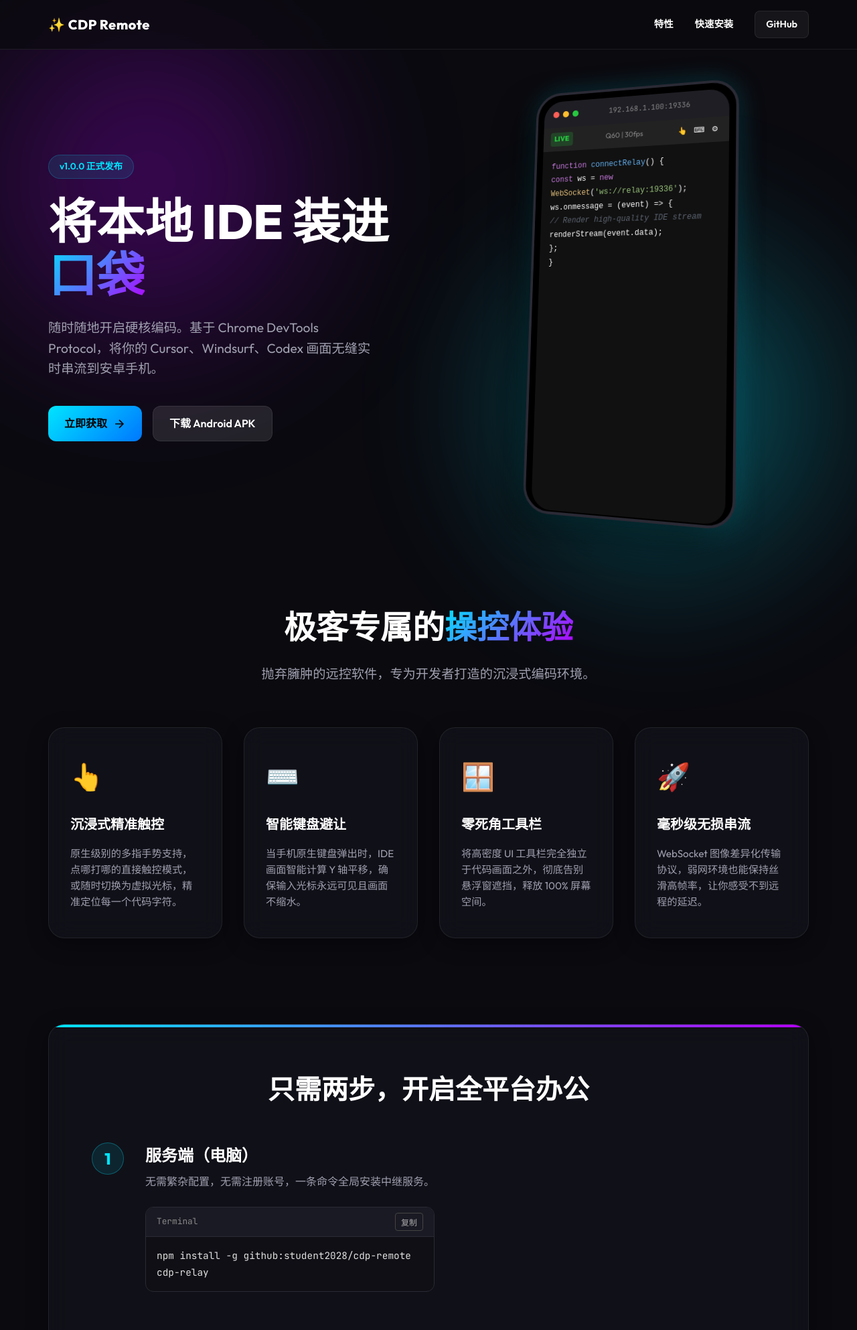
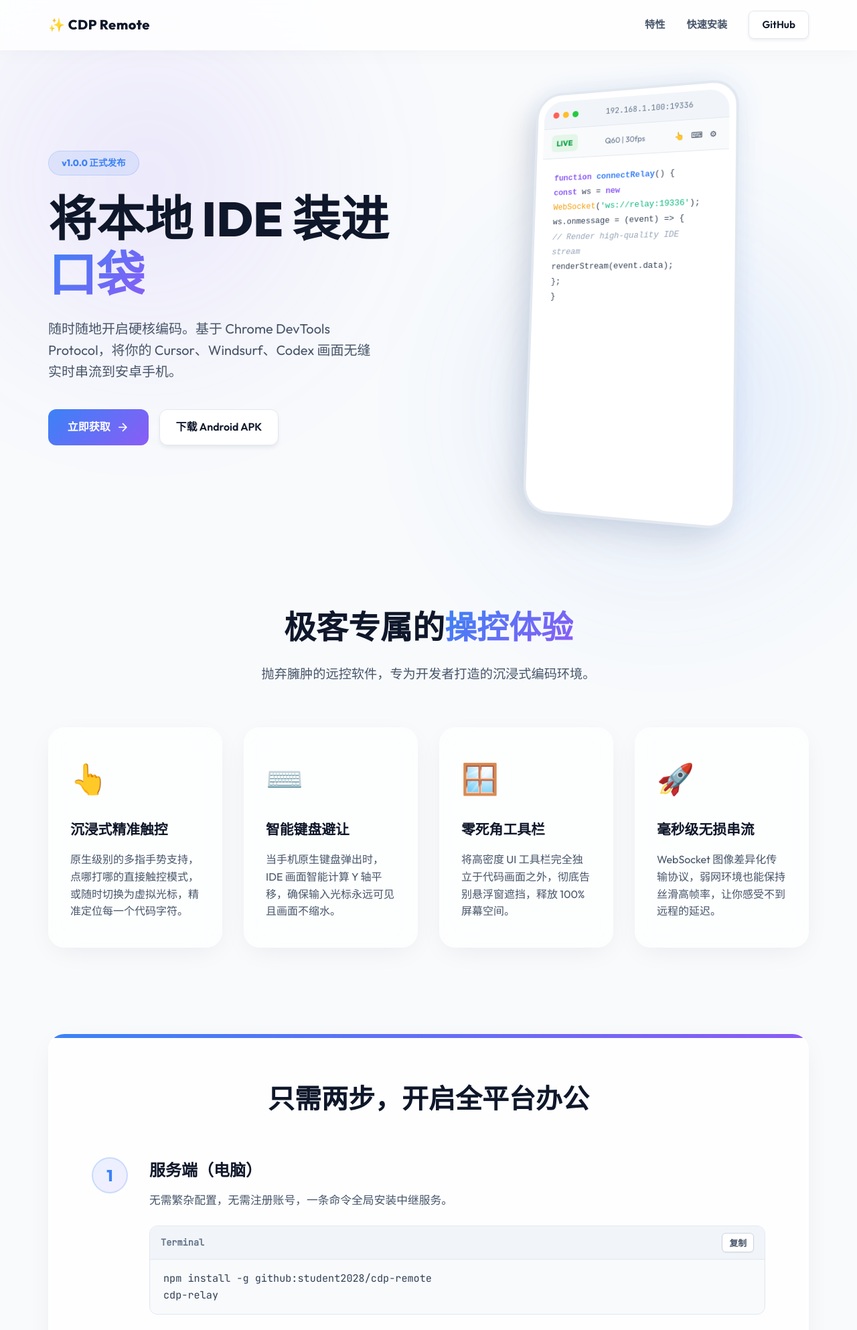
Before and after one commit to student2028/cdp-remote, a website: page docs/index.html in a window 1280 px wide. Shown: the top 1986 px of the page at 67% size. Drawn offline with Linux system fonts and the light colour scheme.

Commit message:
style: 网页重新设计为清新亮色主题 (Light Theme)

```diff
--- a/docs/style.css
+++ b/docs/style.css
@@ -1,12 +1,13 @@
 :root {
-    --bg-primary: #0a0a0f;
-    --bg-secondary: #12121a;
-    --text-primary: #ffffff;
-    --text-secondary: #a0a0b0;
-    --accent-primary: #00e5ff;
-    --accent-secondary: #b400ff;
-    --glass-bg: rgba(20, 20, 30, 0.6);
-    --glass-border: rgba(255, 255, 255, 0.08);
+    --bg-primary: #f8fafc;
+    --bg-secondary: #ffffff;
+    --text-primary: #0f172a;
+    --text-secondary: #475569;
+    --accent-primary: #3b82f6;
+    --accent-secondary: #8b5cf6;
+    --glass-bg: rgba(255, 255, 255, 0.7);
+    --glass-border: rgba(255, 255, 255, 0.5);
+    --shadow-color: rgba(15, 23, 42, 0.08);
 }
 
 * {
@@ -29,7 +30,7 @@
     border-radius: 50%;
     filter: blur(100px);
     z-index: -1;
-    opacity: 0.4;
+    opacity: 0.5;
     animation: float 20s ease-in-out infinite;
 }
 
@@ -38,7 +39,7 @@
     left: -10%;
     width: 50vw;
     height: 50vw;
-    background: radial-gradient(circle, var(--accent-secondary) 0%, transparent 70%);
+    background: radial-gradient(circle, rgba(139, 92, 246, 0.3) 0%, transparent 70%);
 }
 
 .blob-2 {
@@ -46,7 +47,7 @@
     right: -10%;
     width: 60vw;
     height: 60vw;
-    background: radial-gradient(circle, var(--accent-primary) 0%, transparent 70%);
+    background: radial-gradient(circle, rgba(59, 130, 246, 0.3) 0%, transparent 70%);
     animation-delay: -10s;
 }
 
@@ -61,9 +62,11 @@
     position: fixed;
     top: 0;
     width: 100%;
-    background: rgba(10, 10, 15, 0.7);
-    backdrop-filter: blur(12px);
-    border-bottom: 1px solid var(--glass-border);
+    background: rgba(255, 255, 255, 0.8);
+    backdrop-filter: blur(16px);
+    -webkit-backdrop-filter: blur(16px);
+    border-bottom: 1px solid rgba(255, 255, 255, 0.3);
+    box-shadow: 0 4px 30px rgba(0, 0, 0, 0.03);
     z-index: 100;
 }
 
@@ -80,6 +83,7 @@
     font-size: 1.25rem;
     font-weight: 800;
     letter-spacing: 0.5px;
+    color: var(--text-primary);
 }
 
 nav {
@@ -89,10 +93,10 @@
 }
 
 nav a {
-    color: var(--text-primary);
+    color: var(--text-secondary);
     text-decoration: none;
     font-weight: 600;
-    font-size: 0.9rem;
+    font-size: 0.95rem;
     transition: color 0.3s ease;
 }
 
@@ -101,25 +105,28 @@
 }
 
 .btn-outline {
-    border: 1px solid var(--glass-border);
-    padding: 0.5rem 1rem;
+    border: 1px solid #e2e8f0;
+    padding: 0.5rem 1.2rem;
     border-radius: 8px;
-    background: rgba(255, 255, 255, 0.05);
+    background: var(--bg-secondary);
+    color: var(--text-primary);
+    box-shadow: 0 2px 4px var(--shadow-color);
 }
 
 .btn-outline:hover {
-    background: rgba(255, 255, 255, 0.1);
+    background: #f1f5f9;
+    border-color: #cbd5e1;
     color: var(--text-primary);
 }
 
 /* Common UI */
 .glass-panel {
     background: var(--glass-bg);
-    backdrop-filter: blur(16px);
-    -webkit-backdrop-filter: blur(16px);
+    backdrop-filter: blur(20px);
+    -webkit-backdrop-filter: blur(20px);
     border: 1px solid var(--glass-border);
     border-radius: 24px;
-    box-shadow: 0 8px 32px 0 rgba(0, 0, 0, 0.3);
+    box-shadow: 0 10px 40px -10px var(--shadow-color);
 }
 
 .gradient-text {
@@ -130,36 +137,44 @@
 }
 
 .btn-primary {
-    background: linear-gradient(135deg, var(--accent-primary), #0077ff);
-    color: #000;
-    padding: 0.8rem 1.5rem;
+    background: linear-gradient(135deg, var(--accent-primary), var(--accent-secondary));
+    color: #ffffff;
+    padding: 0.8rem 1.8rem;
     border-radius: 12px;
     text-decoration: none;
-    font-weight: 800;
+    font-weight: 700;
     display: flex;
     align-items: center;
     gap: 0.5rem;
     transition: transform 0.3s ease, box-shadow 0.3s ease;
+    border: none;
+}
+
+.btn-primary:hover {
+    color: #ffffff;
 }
 
 .glow-effect:hover {
     transform: translateY(-2px);
-    box-shadow: 0 10px 25px -5px rgba(0, 229, 255, 0.5);
+    box-shadow: 0 10px 25px -5px rgba(59, 130, 246, 0.4);
 }
 
 .btn-secondary {
-    background: rgba(255, 255, 255, 0.1);
+    background: var(--bg-secondary);
     color: var(--text-primary);
     padding: 0.8rem 1.5rem;
     border-radius: 12px;
     text-decoration: none;
     font-weight: 600;
-    border: 1px solid var(--glass-border);
-    transition: background 0.3s ease;
+    border: 1px solid #e2e8f0;
+    box-shadow: 0 4px 6px -1px var(--shadow-color);
+    transition: all 0.3s ease;
 }
 
 .btn-secondary:hover {
-    background: rgba(255, 255, 255, 0.15);
+    background: #f8fafc;
+    border-color: #cbd5e1;
+    transform: translateY(-1px);
 }
 
 .text-link {
@@ -195,25 +210,26 @@
 
 .badge {
     display: inline-block;
-    padding: 0.4rem 1rem;
+    padding: 0.4rem 1.2rem;
     border-radius: 20px;
-    background: rgba(0, 229, 255, 0.1);
+    background: rgba(59, 130, 246, 0.1);
     color: var(--accent-primary);
-    font-weight: 600;
+    font-weight: 700;
     font-size: 0.85rem;
     margin-bottom: 1.5rem;
-    border: 1px solid rgba(0, 229, 255, 0.2);
+    border: 1px solid rgba(59, 130, 246, 0.2);
 }
 
 .hero h1 {
     font-size: 4.5rem;
     font-weight: 800;
-    line-height: 1.1;
+    line-height: 1.15;
     margin-bottom: 1.5rem;
+    color: var(--text-primary);
 }
 
 .hero p {
-    font-size: 1.2rem;
+    font-size: 1.25rem;
     color: var(--text-secondary);
     margin-bottom: 2.5rem;
     max-width: 90%;
@@ -236,11 +252,11 @@
     margin: 0 auto;
     border-radius: 40px;
     padding: 10px;
-    border: 4px solid #2a2a35;
-    background: #000;
+    border: 4px solid #e2e8f0;
+    background: #ffffff;
     position: relative;
     transform: rotateY(-15deg) rotateX(5deg);
-    box-shadow: -20px 20px 50px rgba(0,0,0,0.5), 0 0 40px rgba(0, 229, 255, 0.2);
+    box-shadow: -20px 20px 50px rgba(0,0,0,0.1), 0 0 40px rgba(59, 130, 246, 0.1);
     transition: transform 0.5s ease;
 }
 
@@ -249,12 +265,13 @@
 }
 
 .mockup-header {
-    background: #1e1e24;
+    background: #f1f5f9;
     padding: 12px 15px;
     border-radius: 30px 30px 0 0;
     display: flex;
     align-items: center;
     gap: 6px;
+    border-bottom: 1px solid #e2e8f0;
 }
 
 .dot {
@@ -269,52 +286,55 @@
 .mockup-title {
     margin-left: auto;
     margin-right: auto;
-    font-size: 0.7rem;
-    color: #888;
+    font-size: 0.75rem;
+    color: #64748b;
     font-family: 'JetBrains Mono', monospace;
+    font-weight: 500;
 }
 
 .mockup-body {
     height: calc(100% - 34px);
-    background: #111;
+    background: #ffffff;
     border-radius: 0 0 30px 30px;
     position: relative;
     overflow: hidden;
 }
 
 .mockup-toolbar {
-    background: #222;
-    padding: 8px 12px;
+    background: #f8fafc;
+    padding: 10px 14px;
     display: flex;
     justify-content: space-between;
     align-items: center;
-    font-size: 0.7rem;
+    font-size: 0.75rem;
+    border-bottom: 1px solid #e2e8f0;
 }
 
 .toolbar-badge {
-    background: rgba(39, 201, 63, 0.2);
-    color: #27c93f;
-    padding: 2px 6px;
-    border-radius: 4px;
-    font-weight: bold;
+    background: rgba(39, 201, 63, 0.1);
+    color: #16a34a;
+    padding: 4px 8px;
+    border-radius: 6px;
+    font-weight: 700;
 }
 
-.toolbar-stats { color: #888; }
-.toolbar-icons { letter-spacing: 4px; }
+.toolbar-stats { color: #64748b; font-weight: 500;}
+.toolbar-icons { letter-spacing: 4px; color: #334155;}
 
 .mockup-code {
-    padding: 15px;
+    padding: 20px;
     font-family: 'JetBrains Mono', monospace;
-    font-size: 0.75rem;
+    font-size: 0.8rem;
     line-height: 1.8;
+    background: #ffffff;
 }
 
-.mockup-code code { display: block; }
-.keyword { color: #c678dd; }
-.func { color: #61afef; }
-.type { color: #e5c07b; }
-.string { color: #98c379; }
-.comment { color: #5c6370; font-style: italic; }
+.mockup-code code { display: block; color: #334155;}
+.keyword { color: #8b5cf6; font-weight: 600;}
+.func { color: #3b82f6; font-weight: 600;}
+.type { color: #f59e0b; }
+.string { color: #10b981; }
+.comment { color: #94a3b8; font-style: italic; }
 
 /* Features */
 .features {
@@ -330,6 +350,7 @@
     font-size: 3rem;
     font-weight: 800;
     margin-bottom: 1rem;
+    color: var(--text-primary);
 }
 
 .section-title p {
@@ -345,26 +366,28 @@
 
 .feature-card {
     padding: 2.5rem 2rem;
-    transition: transform 0.3s ease;
+    transition: transform 0.3s ease, box-shadow 0.3s ease;
 }
 
 .feature-card:hover {
-    transform: translateY(-10px);
+    transform: translateY(-8px);
+    box-shadow: 0 20px 40px -15px var(--shadow-color);
 }
 
 .feature-icon {
-    font-size: 2.5rem;
+    font-size: 2.8rem;
     margin-bottom: 1.5rem;
 }
 
 .feature-card h3 {
-    font-size: 1.25rem;
+    font-size: 1.3rem;
     margin-bottom: 1rem;
+    color: var(--text-primary);
 }
 
 .feature-card p {
     color: var(--text-secondary);
-    font-size: 0.95rem;
+    font-size: 1rem;
 }
 
 /* Installation */
@@ -376,6 +399,7 @@
     padding: 4rem;
     position: relative;
     overflow: hidden;
+    background: rgba(255, 255, 255, 0.8);
 }
 
 .installation-container::before {
@@ -384,20 +408,20 @@
     top: 0;
     left: 0;
     width: 100%;
-    height: 4px;
+    height: 6px;
     background: linear-gradient(90deg, var(--accent-primary), var(--accent-secondary));
 }
 
 .installation-container h2 {
     font-size: 2.5rem;
-    margin-bottom: 3rem;
+    margin-bottom: 3.5rem;
     text-align: center;
 }
 
 .install-step {
     display: flex;
     gap: 2rem;
-    margin-bottom: 3rem;
+    margin-bottom: 3.5rem;
 }
 
 .install-step:last-child {
@@ -405,11 +429,11 @@
 }
 
 .step-number {
-    width: 48px;
-    height: 48px;
-    background: rgba(0, 229, 255, 0.1);
+    width: 54px;
+    height: 54px;
+    background: linear-gradient(135deg, rgba(59, 130, 246, 0.1), rgba(139, 92, 246, 0.1));
     color: var(--accent-primary);
-    border: 1px solid rgba(0, 229, 255, 0.3);
+    border: 2px solid rgba(59, 130, 246, 0.2);
     border-radius: 50%;
     display: flex;
     align-items: center;
@@ -419,73 +443,83 @@
     flex-shrink: 0;
 }
 
+.step-content {
+    flex: 1;
+}
+
 .step-content h3 {
     font-size: 1.5rem;
-    margin-bottom: 0.5rem;
+    margin-bottom: 0.8rem;
 }
 
 .step-content p {
     color: var(--text-secondary);
     margin-bottom: 1.5rem;
+    font-size: 1.05rem;
 }
 
 /* Code Blocks */
 .code-block {
-    background: #0f0f15;
+    background: #f8fafc;
     border-radius: 12px;
-    border: 1px solid #2a2a35;
+    border: 1px solid #e2e8f0;
     overflow: hidden;
-    margin-bottom: 1rem;
+    margin-bottom: 1.2rem;
+    box-shadow: inset 0 2px 4px rgba(0,0,0,0.02);
 }
 
 .code-header {
-    background: #1a1a24;
-    padding: 8px 16px;
+    background: #f1f5f9;
+    padding: 10px 16px;
     display: flex;
     justify-content: space-between;
     align-items: center;
-    border-bottom: 1px solid #2a2a35;
+    border-bottom: 1px solid #e2e8f0;
     font-family: 'JetBrains Mono', monospace;
-    font-size: 0.8rem;
-    color: #888;
+    font-size: 0.85rem;
+    color: #64748b;
+    font-weight: 600;
 }
 
 .copy-btn {
-    background: none;
-    border: 1px solid #444;
-    color: #aaa;
-    border-radius: 4px;
-    padding: 4px 8px;
-    font-size: 0.75rem;
+    background: #ffffff;
+    border: 1px solid #cbd5e1;
+    color: #475569;
+    border-radius: 6px;
+    padding: 4px 10px;
+    font-size: 0.8rem;
+    font-weight: 600;
     cursor: pointer;
     transition: all 0.2s;
+    box-shadow: 0 1px 2px rgba(0,0,0,0.05);
 }
 
 .copy-btn:hover {
-    background: #333;
-    color: #fff;
+    background: #f8fafc;
+    color: var(--accent-primary);
+    border-color: #94a3b8;
 }
 
 .copy-btn.copied {
-    background: #27c93f;
-    color: #000;
-    border-color: #27c93f;
+    background: #ecfdf5;
+    color: #10b981;
+    border-color: #10b981;
 }
 
 .code-block pre {
-    padding: 16px;
+    padding: 16px 20px;
     overflow-x: auto;
 }
 
 .code-block code {
     font-family: 'JetBrains Mono', monospace;
-    color: #e0e0e0;
-    font-size: 0.9rem;
+    color: #334155;
+    font-size: 0.95rem;
     white-space: pre;
 }
 
 .download-fallback {
-    font-size: 0.9rem;
+    font-size: 0.95rem;
     color: var(--text-secondary);
 }
 
@@ -493,15 +527,15 @@
 footer {
     text-align: center;
     padding: 3rem 2rem;
-    border-top: 1px solid var(--glass-border);
-    background: rgba(10, 10, 15, 0.5);
+    border-top: 1px solid rgba(0,0,0,0.05);
+    background: rgba(255, 255, 255, 0.5);
     color: var(--text-secondary);
 }
 
 .copyright {
     margin-top: 1rem;
-    font-size: 0.85rem;
-    opacity: 0.6;
+    font-size: 0.9rem;
+    opacity: 0.8;
 }
 
 /* Animations */
@@ -564,5 +598,5 @@
 @media (max-width: 600px) {
     .hero h1 { font-size: 2.5rem; }
     .install-step { flex-direction: column; gap: 1rem; }
-    nav { display: none; } /* Could add a hamburger menu here later */
+    nav { display: none; }
 }
```
